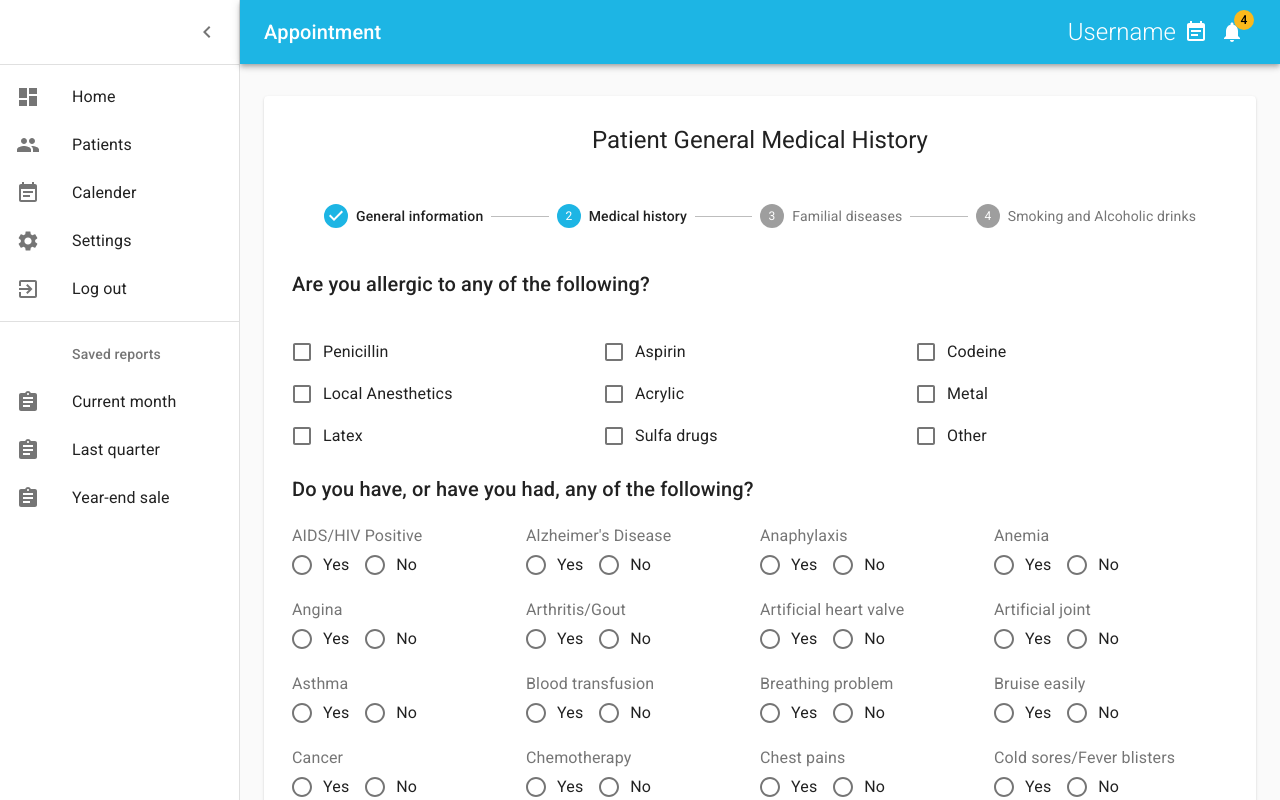
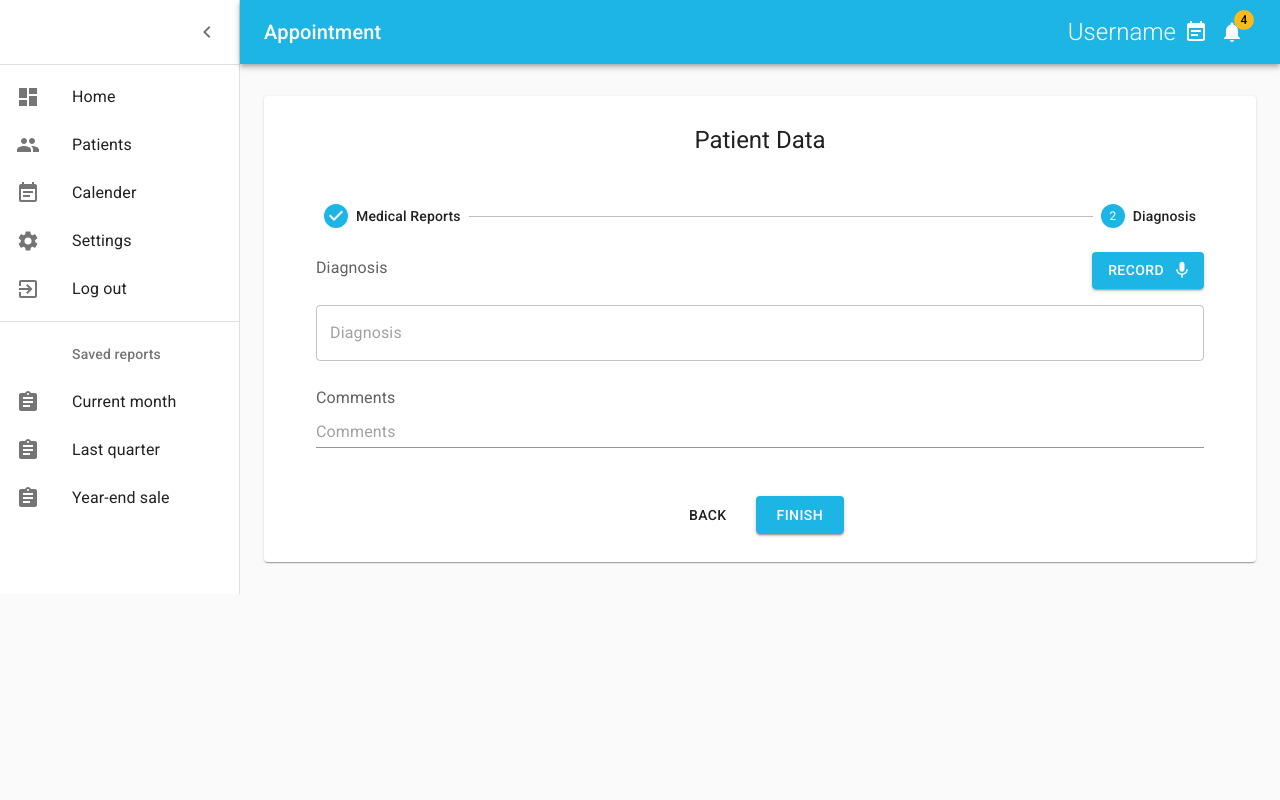
Before and after one commit to MahmoudSallam1/intelligent-medical-platform, a React (Create React App) app: page /appointment in a window 1280 px wide. Both pictures are taken after a click on the button "NEXT". Shown: the top 800 px of the page. Built offline with nearby package versions, Linux system fonts and the light colour scheme; no server answers.

Commit message:
adding UI of patient data

```diff
--- a/package.json
+++ b/package.json
@@ -12,6 +12,7 @@
     "@testing-library/user-event": "^12.1.10",
     "date-fns": "^2.19.0",
     "firebase": "^8.2.5",
+    "material-ui-dropzone": "^3.5.0",
     "react": "^17.0.1",
     "react-dom": "^17.0.1",
     "react-router-dom": "^5.2.0",
--- a/src/components/appointments-layout/appointment-layout.js
+++ b/src/components/appointments-layout/appointment-layout.js
@@ -5,7 +5,7 @@ import CssBaseline from "@material-ui/core/CssBaseline";
 import AppBarAndDrawer from "../app-bar-drawer/app-bar-drawer";
 
 import GeneralMedicalHistory from "./general-medical-history/general-medical-history";
-
+import PatientData from "./patient-data/patient-data";
 
 const useStyles = makeStyles((theme) => ({
   root: {
@@ -24,7 +24,8 @@ export default function AppointmentLayout() {
       <AppBarAndDrawer pageTitle={"Appointment"} />
       {/* appbar and drawer ends here */}
 
-      <GeneralMedicalHistory />
+      {/* <GeneralMedicalHistory /> */}
+      <PatientData />
 
 
     </div>
--- a/src/components/appointments-layout/general-medical-history/medical-history.js
+++ b/src/components/appointments-layout/general-medical-history/medical-history.js
@@ -180,7 +180,6 @@ function MedicalHistory() {
         </Typography>
       </div>
 
-
       <Grid container>
         {patientGeneralMedicalHistoryArray.slice(0, 20).map((item) => (
           <Grid key={item.id} item xs={6} sm={4} md={4} lg={3}>
@@ -202,8 +201,7 @@ function MedicalHistory() {
       </div>
 
       <Grid container>
-
-
+        <Grid item xs={6} sm={4} md={4} lg={4}>
           <FormLabel className={classes.breath} component="legend">
             Pregnant/Trying to get pregnant?
           </FormLabel>
@@ -211,24 +209,24 @@ function MedicalHistory() {
             <FormControlLabel value="yes" control={<Radio />} label="Yes" />
             <FormControlLabel value="no" control={<Radio />} label="No" />
           </RadioGroup>
-              <FormLabel className={classes.breath} component="legend">
-                Taking oral contraceptives?
-              </FormLabel>
+        </Grid>
+
+        <Grid item xs={6} sm={4} md={4} lg={4}>
+          <FormLabel className={classes.breath} component="legend">Taking oral contraceptives?</FormLabel>
           <RadioGroup className={classes.ourFlex}>
             <FormControlLabel value="yes" control={<Radio />} label="Yes" />
             <FormControlLabel value="no" control={<Radio />} label="No" />
           </RadioGroup>
-
-              <FormLabel className={classes.breath} component="legend">
-                Nursing?
-              </FormLabel>
+        </Grid>
+        <Grid item xs={6} sm={4} md={4} lg={4}>
+          <FormLabel className={classes.breath} component="legend">Nursing?</FormLabel>
           <RadioGroup className={classes.ourFlex}>
             <FormControlLabel value="yes" control={<Radio />} label="Yes" />
             <FormControlLabel value="no" control={<Radio />} label="No" />
           </RadioGroup>
-
         </Grid>
-
+      </Grid>
+      <br></br>
     </div>
   );
 }
--- /dev/null
+++ b/src/components/appointments-layout/patient-data/diagnosis.js
@@ -0,0 +1,126 @@
+import React from "react";
+
+import Grid from "@material-ui/core/Grid";
+import Typography from "@material-ui/core/Typography";
+import TextField from "@material-ui/core/TextField";
+import PauseIcon from "@material-ui/icons/Pause";
+import Button from "@material-ui/core/Button";
+import MicIcon from "@material-ui/icons/Mic";
+
+import Container from "@material-ui/core/Container";
+
+import { makeStyles } from "@material-ui/core/styles";
+
+const useStyles = makeStyles((theme) => ({
+  paper: {
+    padding: theme.spacing(2),
+    display: "flex",
+    overflow: "auto",
+    flexDirection: "column",
+  },
+  breath: {
+    marginTop: "1em",
+    textAlign: "left",
+  },
+  gray: {
+    color: "#616161",
+    fontWeight: "400",
+    fontSize: "1rem",
+  },
+  ourFlex: {
+    display: "flex",
+    flexDirection: "row",
+    justifyContent: "space-between",
+    alignItems: "center",
+    marginBottom: "1em",
+  },
+}));
+
+function Diagnosis() {
+  const classes = useStyles();
+
+  const [value, setValue] = React.useState();
+  const [isRecord, setIsRecord] = React.useState(false);
+
+
+  const handleChange = (event) => {
+    setValue(event.target.value);
+  };
+
+  console.log(document.querySelectorAll(" p * div "));
+  return (
+    <Container>
+      <form
+      //   noValidate
+      >
+        <Grid spacing={3} container>
+          <Grid item xs={12} md={12} lg={12}>
+            <div className={classes.ourFlex}>
+              <Typography
+                className={classes.gray}
+                align={"left"}
+                variant="h6"
+                gutterBottom
+              >
+                Diagnosis{" "}
+              </Typography>
+
+              {isRecord ? (
+                <Button
+                  variant="contained"
+                  color="primary"
+                  className={classes.button}
+                  onClick={() => setIsRecord(!isRecord)}
+                  endIcon={<PauseIcon />}
+                >
+                  Pause
+                </Button>
+              ) : (
+                <Button
+                  variant="contained"
+                  color="primary"
+                  onClick={() => setIsRecord(!isRecord)}
+                  className={classes.button}
+                  endIcon={<MicIcon />}
+                >
+                  Record
+                </Button>
+              )}
+            </div>
+
+            <TextField
+              id="outlined-multiline-flexible"
+              placeholder="Diagnosis"
+              multiline
+              fullWidth
+              rowsMax={4}
+              value={value}
+              onChange={handleChange}
+              variant="outlined"
+            />
+          </Grid>
+        </Grid>
+
+        <br></br>
+        <Typography
+          className={classes.gray}
+          align={"left"}
+          variant="h6"
+          gutterBottom
+        >
+          Comments
+        </Typography>
+        <TextField
+          id="standard-textarea"
+          placeholder="Comments"
+          multiline
+          fullWidth
+        />
+      </form>{" "}
+      <br></br>
+      <br></br>
+    </Container>
+  );
+}
+
+export default Diagnosis;
--- /dev/null
+++ b/src/components/appointments-layout/patient-data/medical-reports.js
@@ -0,0 +1,167 @@
+import React from "react";
+
+import Grid from "@material-ui/core/Grid";
+import Typography from "@material-ui/core/Typography";
+import TextField from "@material-ui/core/TextField";
+import PauseIcon from "@material-ui/icons/Pause";
+import { DropzoneDialog } from "material-ui-dropzone";
+import Button from "@material-ui/core/Button";
+import MicIcon from "@material-ui/icons/Mic";
+
+import Container from "@material-ui/core/Container";
+
+import { makeStyles } from "@material-ui/core/styles";
+
+const useStyles = makeStyles((theme) => ({
+  paper: {
+    padding: theme.spacing(2),
+    display: "flex",
+    overflow: "auto",
+    flexDirection: "column",
+  },
+  breath: {
+    marginTop: "1em",
+    textAlign: "left",
+  },
+  gray: {
+    color: "#616161",
+    fontWeight: "400",
+    fontSize: "1rem",
+  },
+  ourFlex: {
+    display: "flex",
+    flexDirection: "row",
+    justifyContent: "space-between",
+    alignItems: "center",
+    marginBottom: "1em",
+  },
+}));
+
+function MedicalReports() {
+  const classes = useStyles();
+
+  const [value, setValue] = React.useState();
+
+  const [open, setOpen] = React.useState(false);
+  const [files, setFiles] = React.useState();
+  const [isRecord, setIsRecord] = React.useState(false);
+
+  function handleClose() {
+    setOpen(false);
+  }
+
+  function handleSave(files) {
+    setFiles(files);
+    setOpen(false);
+  }
+  function handleOpen() {
+    setOpen(true);
+  }
+
+  const handleChange = (event) => {
+    setValue(event.target.value);
+  };
+
+  console.log(document.querySelectorAll(" p * div "));
+  return (
+    <Container>
+      <form
+      //   noValidate
+      >
+        <Grid spacing={3} container>
+          <Grid item xs={12} md={12} lg={12}>
+            <div className={classes.ourFlex}>
+              <Typography
+                className={classes.gray}
+                align={"left"}
+                variant="h6"
+                gutterBottom
+              >
+                Symptoms{" "}
+              </Typography>
+
+              {isRecord ? (
+                <Button
+                  variant="contained"
+                  color="primary"
+                  className={classes.button}
+                  onClick={() => setIsRecord(!isRecord)}
+                  endIcon={<PauseIcon />}
+                >
+                  Pause
+                </Button>
+              ) : (
+                <Button
+                  variant="contained"
+                  color="primary"
+                  onClick={() => setIsRecord(!isRecord)}
+                  className={classes.button}
+                  endIcon={<MicIcon />}
+                >
+                  Record
+                </Button>
+              )}
+            </div>
+
+            <TextField
+              id="outlined-multiline-flexible"
+              label="Symptoms"
+              multiline
+              fullWidth
+              rowsMax={4}
+              value={value}
+              onChange={handleChange}
+              variant="outlined"
+            />
+          </Grid>
+        </Grid>
+
+        <br></br>
+        <Typography
+          className={classes.gray}
+          align={"left"}
+          variant="h6"
+          gutterBottom
+        >
+          Upload Reports / Radiology{" "}
+        </Typography>
+        <Grid container spacing={3}>
+          <Grid item xs={12} md={12} lg={12}>
+            <div style={{ textAlign: "left" }}>
+              <Button variant="contained" color="primary" onClick={handleOpen}>
+                Upload Reports
+              </Button>
+              <DropzoneDialog
+                open={open}
+                onSave={(files) => handleSave(files)}
+                acceptedFiles={["image/jpeg", "image/png", "image/bmp"]}
+                showPreviews={true}
+                maxFileSize={5000000}
+                onClose={handleClose}
+              />
+            </div>
+          </Grid>
+          <Grid item xs={12} md={12} lg={12}>
+            <div style={{ textAlign: "left" }}>
+              <Button variant="contained" color="primary" onClick={handleOpen}>
+                Upload Radiology
+              </Button>
+              <DropzoneDialog
+                open={open}
+                onSave={(files) => handleSave(files)}
+                acceptedFiles={["image/jpeg", "image/png", "image/bmp"]}
+                showPreviews={true}
+                maxFileSize={5000000}
+                onClose={handleClose}
+              />
+            </div>
+          </Grid>
+        </Grid>
+      </form>{" "}
+      <br></br>
+      <br></br>
+    </Container>
+  );
+}
+
+export default MedicalReports;
--- /dev/null
+++ b/src/components/appointments-layout/patient-data/patient-data.js
@@ -0,0 +1,65 @@
+import React from "react";
+import Typography from "@material-ui/core/Typography";
+
+import Grid from "@material-ui/core/Grid";
+import Paper from "@material-ui/core/Paper";
+
+import { makeStyles } from "@material-ui/core/styles";
+
+import HorizontalLinearStepper from "../stepper/stepper";
+
+import OurGrid from "../../grid/grid";
+
+import MedicalReports from "./medical-reports";
+import Diagnosis from "./diagnosis";
+
+const useStyles = makeStyles({
+  breath: {
+    padding: "2em",
+  },
+  marginBot: {
+    marginBottom: "1em",
+  },
+});
+
+const steps = [
+  "Medical Reports",
+  "Diagnosis",
+];
+
+function getStepContent(step) {
+  switch (step) {
+    case 0:
+      return <MedicalReports />;
+    case 1:
+      return <Diagnosis />;
+    default:
+      return null;
+  }
+}
+function PatientData() {
+  const classes = useStyles();
+
+  return (
+    <OurGrid>
+      <Grid item xs={12} md={12} lg={12}>
+        <Paper className={classes.breath}>
+          <Typography
+            className={classes.marginBot}
+            align={"center"}
+            variant="h5"
+            gutterBottom
+          >
+            Patient Data{" "}
+          </Typography>
+          <HorizontalLinearStepper
+            steps={steps}
+            getStepContent={getStepContent}
+          />
+        </Paper>
+      </Grid>
+    </OurGrid>
+  );
+}
+
+export default PatientData;
```
Also changed, not shown: 2 other files (tests, documents, lock files or other folders). Lines whose indentation alone changed are shown as unchanged.
